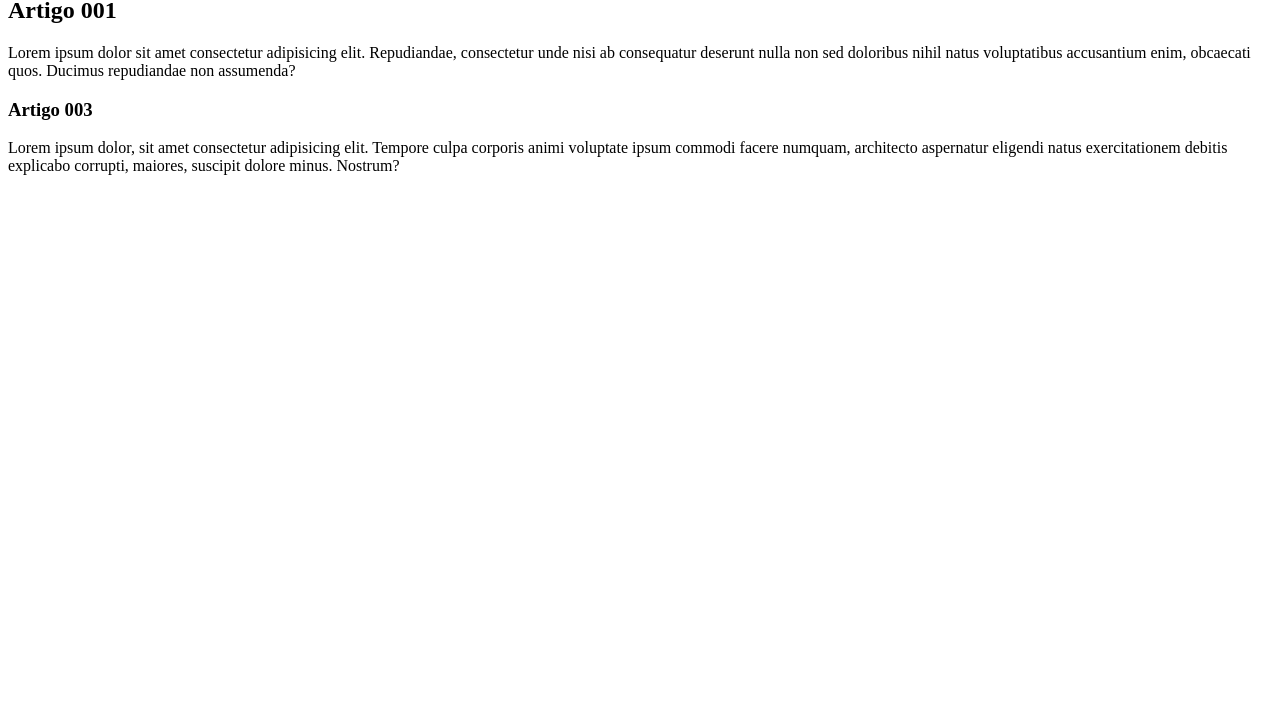
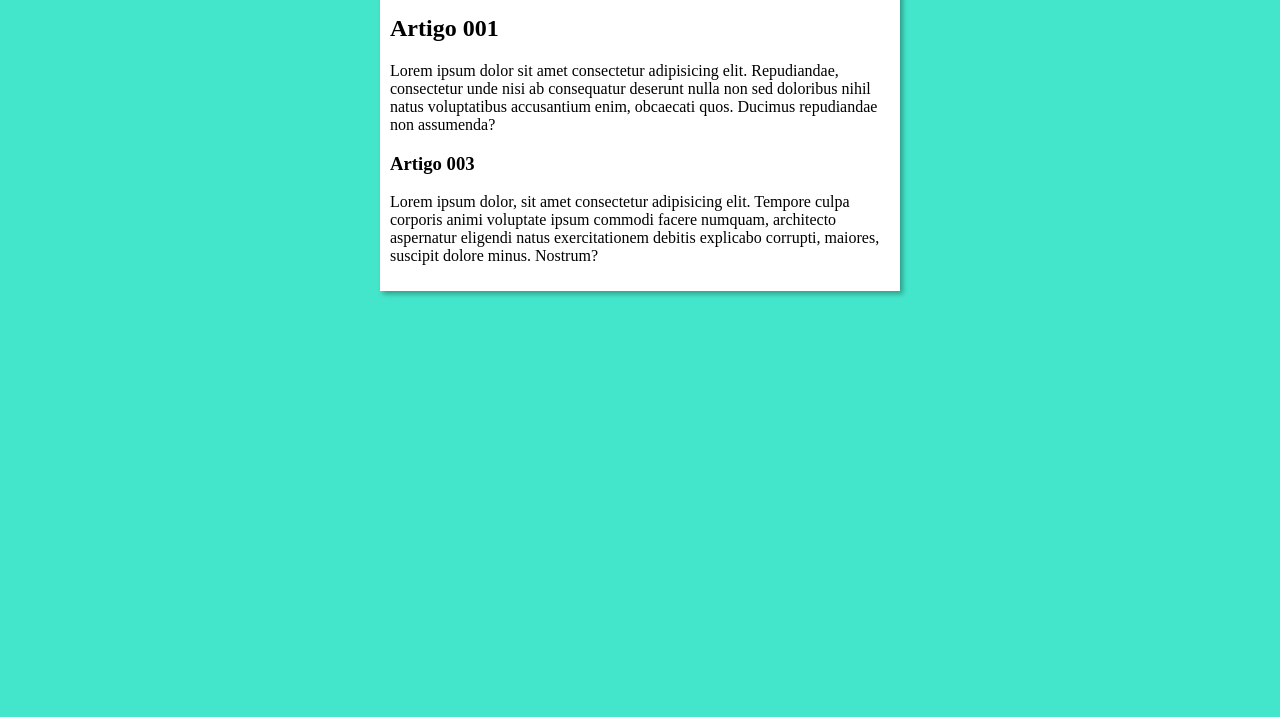
Before and after one commit to szottt/projeto-site, a plain HTML site: page index.html in a window 1280 px wide. Shown: the part 83-800 px from the top of the page. Drawn offline with Linux system fonts and the light colour scheme.

Commit message:
iniciei o css

```diff
--- /dev/null
+++ b/estilo/style.css
@@ -0,0 +1,16 @@
+# {
+    font-family: Arial, Helvetica, sans-serif;
+    font-size: 16px;
+}
+
+body {
+    background-color: rgb(68, 230, 203);
+}
+
+main {
+    background-color: white;
+    width: 500px;
+    margin: auto;
+    padding: 10px;
+    box-shadow: 3px 3px 5px rgba(0, 0, 0, 0.315);
+}
--- a/index.html
+++ b/index.html
@@ -4,6 +4,7 @@
     <meta charset="UTF-8">
     <meta name="viewport" content="width=device-width, initial-scale=1.0">
     <title>Titulo do Site</title>
+    <link rel="stylesheet" href="estilo/style.css">
 </head>
 <body>
     <main>
```
